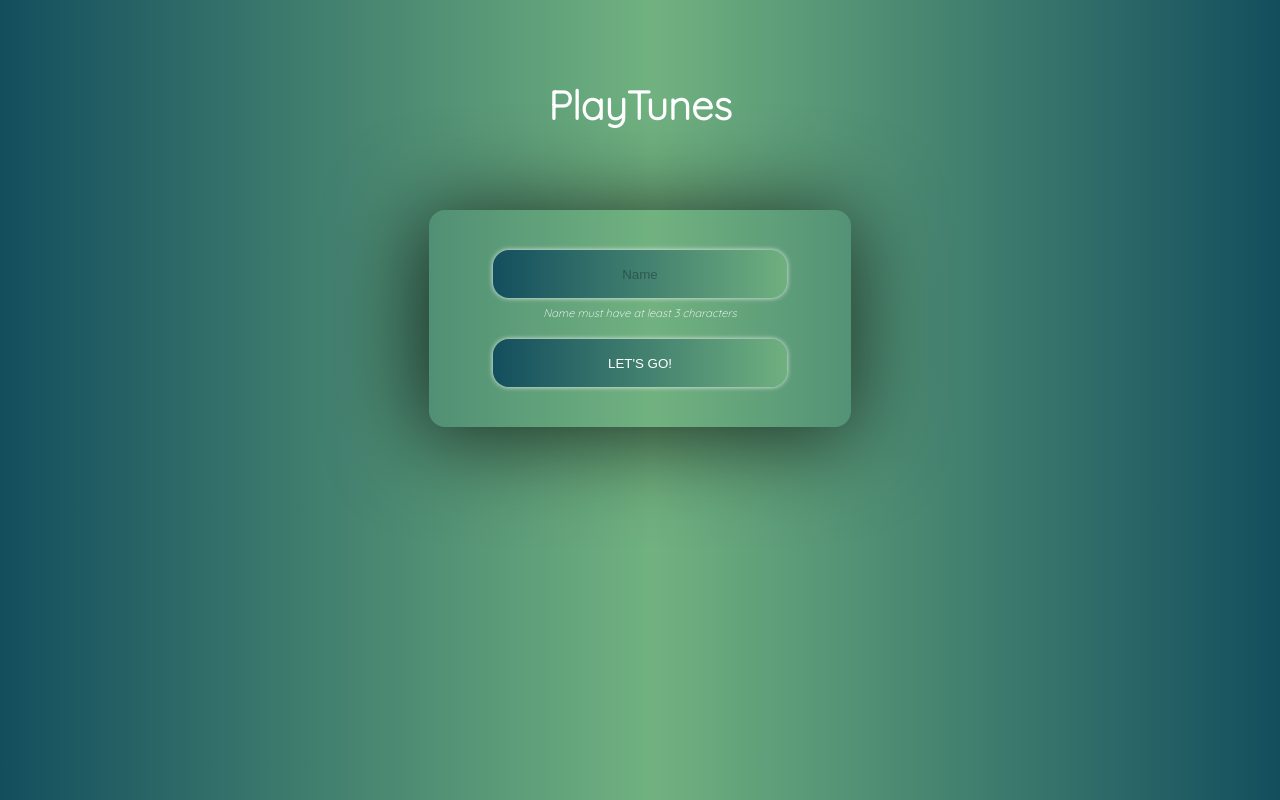
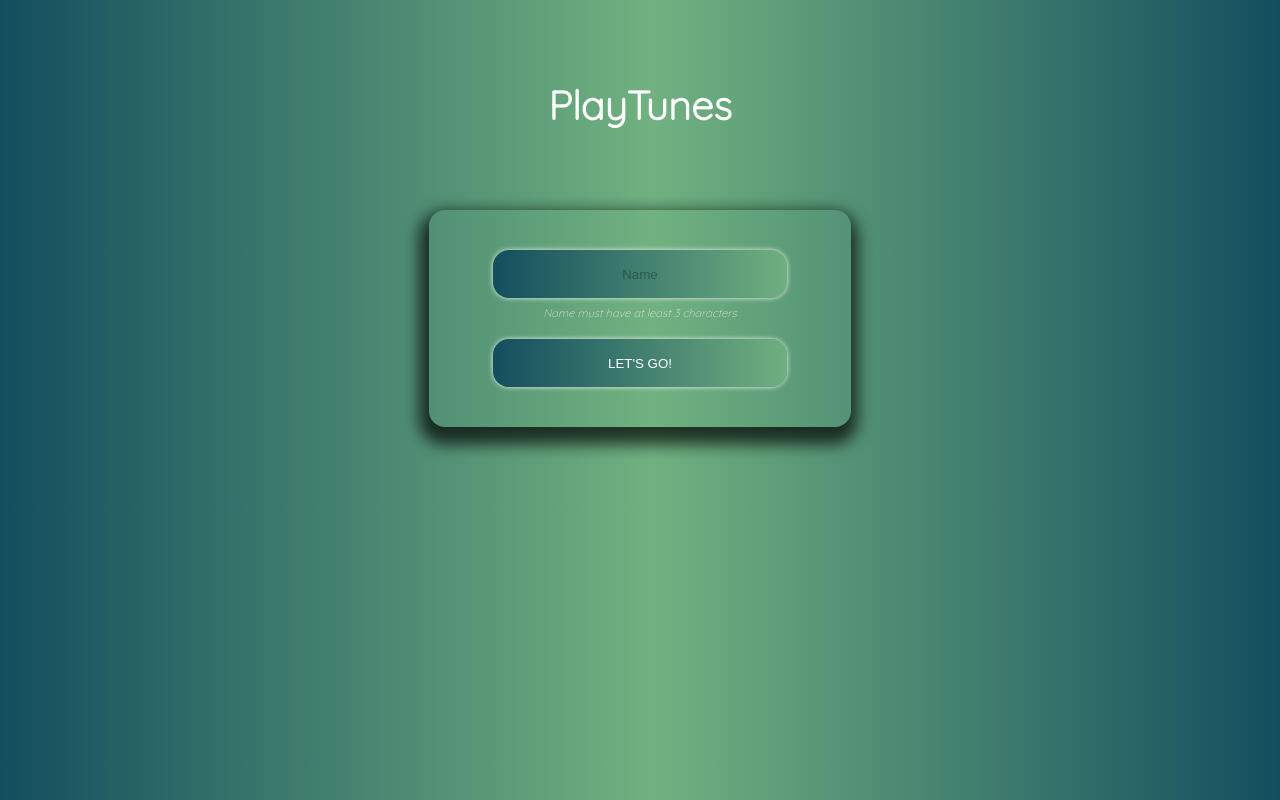
Before and after one commit to palucas94/playtunes-music-app, a React (Create React App) app: page / in a window 1280 px wide. Built offline with nearby package versions, Linux system fonts and the light colour scheme.

Commit message:
[fix][style] login box shadow

```diff
--- a/src/styles/Login.css
+++ b/src/styles/Login.css
@@ -21,15 +21,15 @@
   min-width: 33%;
   padding: 2rem 4rem;
   border-radius: 1rem;
-  box-shadow: -4px 7px 89px 5px rgba(0,0,0,0.71);
-  -webkit-box-shadow: -4px 7px 89px 5px rgba(0,0,0,0.71);
-  -moz-box-shadow: -4px 7px 89px 5px rgba(0,0,0,0.71);
+  box-shadow: -0.1rem 0.6rem 1rem 0.5rem rgba(0,0,0,0.71);
+  -webkit-box-shadow: -0.1rem 0.6rem 1rem 0.5rem rgba(0,0,0,0.71);
+  -moz-box-shadow: -0.1rem 0.6rem 1rem 0.5rem rgba(0,0,0,0.71);
 }
 
 .login-constraint {
   font-style: italic;
   font-size: 0.7rem;
-  opacity: 1;
+  opacity: 0.7;
   padding-bottom: 0.7rem;
 }
 
```
